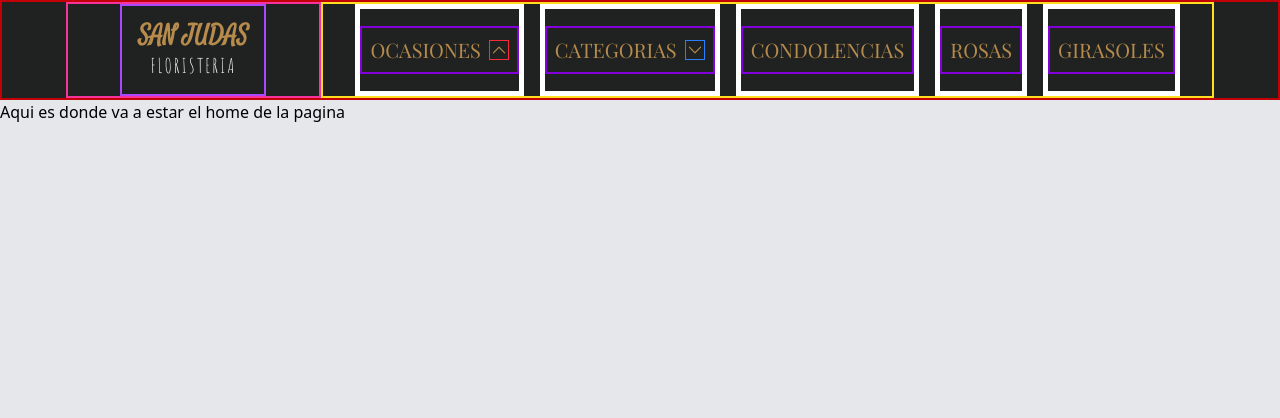
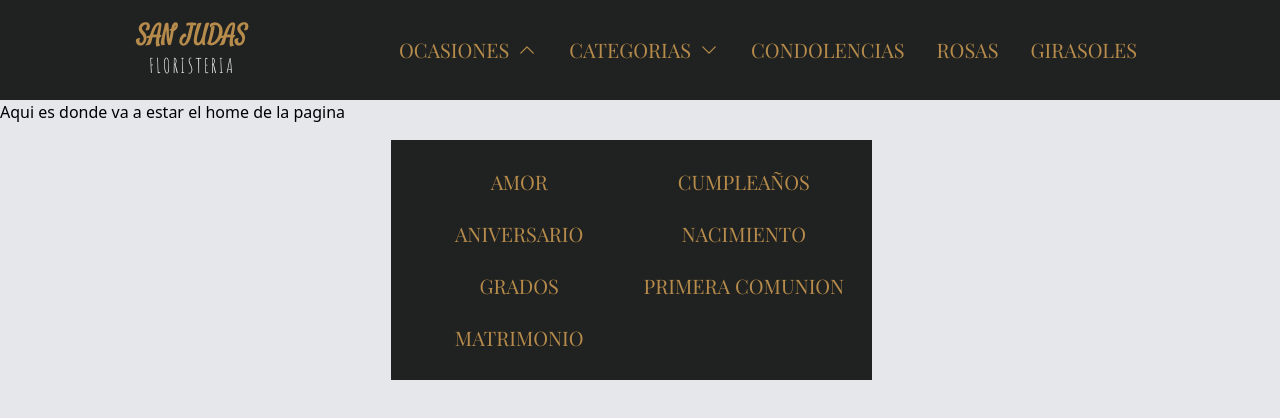
Before and after one commit to Alejandrodiaz562/flowershop-front, a React (Vite) app: page / in a window 1280 px wide. Both pictures are taken after a click on the button "OCASIONES". Shown: the top 418 px of the page. Built offline with nearby package versions, Linux system fonts and the light colour scheme; a web font is replaced by a local one.

Commit message:
fixing navbar

```diff
--- a/src/components/NavBar.jsx
+++ b/src/components/NavBar.jsx
@@ -17,7 +17,29 @@ const NavBar = ({items1, items2, occasions, categories}) => {
     // PASA A VALER ESE NUEVO ITEM
     const toggleSubMenu =(menuName) => {
         setOpenSubMenu(prev => prev === menuName ? null : menuName  )
+    }
 
+    const renderSubMenuItems = (menuItem, matchLabel, subMenuItems) => {
+        if (menuItem === matchLabel) {
+            return (
+                <ul
+                    className={`
+                        ${openSubMenu === matchLabel ? subMenuClass : 'hidden'}
+                    `}
+                >
+                    {subMenuItems.map((item)=> (
+                        <li
+                            key={item}
+                            className={subMenuItemsClass}
+                        >
+                            <Link to={`/${menuItem}/${item}`}>
+                                {item.toUpperCase()}
+                            </Link>
+                        </li>
+                    ))}
+                </ul>
+            )
+        }
     }
 
     const navClass = (`
@@ -29,7 +51,6 @@ const NavBar = ({items1, items2, occasions, categories}) => {
         justify-center
         sticky
         top-0
-        border-2 border-red-700
         z-[50]`
     )
 
@@ -42,15 +63,14 @@ const NavBar = ({items1, items2, occasions, categories}) => {
     const menuClass = (`
         bg-myblack
         text-mygold
-        h-full w-full sm:w-[70%]
+        h-full sm:h-auto w-full sm:w-[70%]
+        overflow-auto sm:overflow-visible
         px-10 pt-20 pb-10 sm:p-0
         flex flex-col sm:flex-row
         sm: gap-x-4
         sm:justify-center
         fixed sm:static
-        border-2 border-yellow-300
-        top-0
-        overflow-scroll sm:overflow-hidden`
+        top-0`
     )
 
     const menuItemsClass = (`
@@ -58,7 +78,6 @@ const NavBar = ({items1, items2, occasions, categories}) => {
         sm:items-center
         mb-10 sm:m-0
         text-3xl sm:text-xl
-        border-5 border-white
         font-playfair-display`
     )
 
@@ -79,20 +98,18 @@ const NavBar = ({items1, items2, occasions, categories}) => {
         sm:grid
         pl-10 sm:p-5
         sm:absolute
-        sm:top-30
+        sm:top-28
         sm:grid-cols-2
         sm:gap-x-2
         sm:gap-y-2
         sm:min-w-70
-        border-2 border-blue-500
         sm:bg-myblack`
     )
 
     const subMenuItemsClass = (`
         h-full w-full
-        py-2
-        border-2 border-green-500
-        `
+        py-2 sm:px-2
+        sm:text-center`
     )
 
     const iconoContainerClass = (`
@@ -100,7 +117,6 @@ const NavBar = ({items1, items2, occasions, categories}) => {
         h-full
         flex flex-row
         items-center
-        border-2 border-pink-500
         justify-between sm:justify-center`
     )
 
@@ -109,7 +125,6 @@ const NavBar = ({items1, items2, occasions, categories}) => {
         items-center
         justify-center
         h-full
-        border-2 border-purple-500
         px-4`
     )
 
@@ -136,7 +151,13 @@ const NavBar = ({items1, items2, occasions, categories}) => {
         sm:hidden`
     )
 
-
+    const itemMenuBtnClass = (`
+        w-full
+        p-2
+        flex
+        items-center
+        gap-2`
+    )
 
     return (
         <nav
@@ -187,23 +208,29 @@ const NavBar = ({items1, items2, occasions, categories}) => {
                         >
                             <button
                                 onClick={() => toggleSubMenu(el)}
-                                className={`
-                                    w-full
-                                    p-2
-                                    flex
-                                    items-center
-                                    gap-2
-                                    border-2 border-purple-700
-                                    `
-                                }
+                                className={itemMenuBtnClass}
                             >
                                 {el.toUpperCase()}
                                 {openSubMenu === el  //
-                                    ? <HiChevronUp className="border border-red-500"/>
-                                    : <HiChevronDown className="border border-blue-500"/>
+                                    ? <HiChevronUp />
+                                    : <HiChevronDown />
                                 }
                             </button>
+                            {
+                                renderSubMenuItems(
+                                    el,
+                                    'ocasiones',
+                                    occasions
+                                )
+                            }
 
+                            {
+                            renderSubMenuItems(
+                                el,
+                                'categorias',
+                                categories
+                            )
+                            }
 
                         </li>
                     ))
@@ -220,16 +247,12 @@ const NavBar = ({items1, items2, occasions, categories}) => {
                                     w-full
                                     p-2
                                     flex
-                                    items-center
-                                    border-2 border-purple-700
-                                    `
+                                    items-center`
                                 }
                             >
                                 {el.toUpperCase()}
 
                             </Link>
-
-
                         </li>
                     ))
                 }
```
